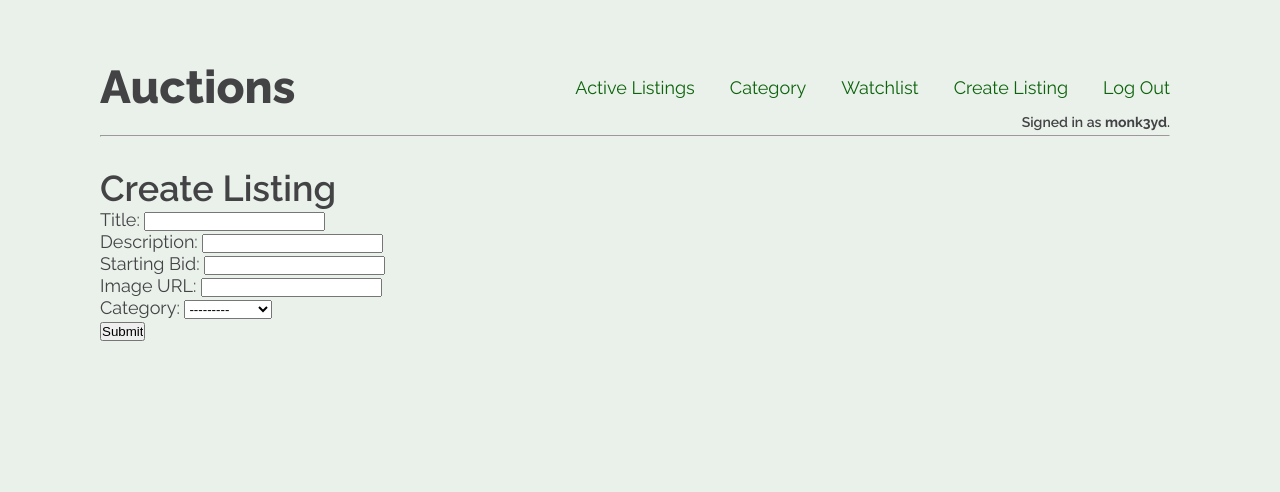
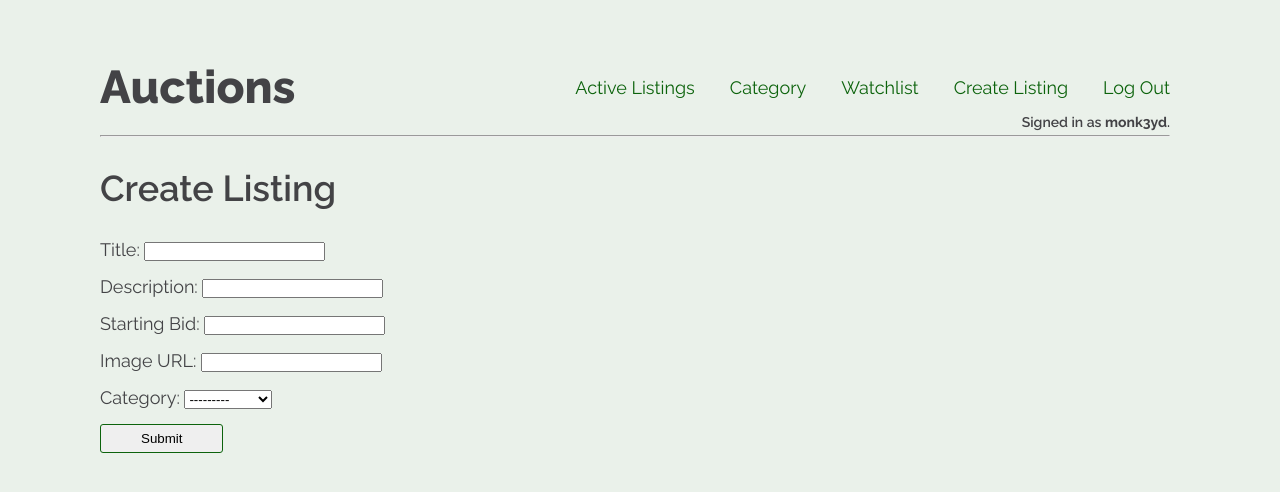
Before and after one commit to monk3yd/commerce-v2, a Django app: page /create in a window 1280 px wide. Shown: the top 492 px of the page. Run offline with Django 3.2, Linux system fonts and the light colour scheme; a user stored in the database is signed in; some libraries are stand-ins or nearby versions.

Commit message:
Layout create listing page

```diff
--- a/auctions/models.py
+++ b/auctions/models.py
@@ -141,6 +141,10 @@ class AddListingItemForm(ModelForm):
             'img_url': 'Image URL',
             'category': 'Category'
         }
+        # https://colinkingswood.github.io/Model-Form-Customisation/
+        # widgets = {
+
+        # }
 
 
 class BidForm(ModelForm):
--- a/auctions/static/auctions/style.css
+++ b/auctions/static/auctions/style.css
@@ -61,6 +61,7 @@ a {
 
 .navbar-nav {
     display: flex;
+    flex-wrap: wrap;
 }
 
 .nav-item {
@@ -84,12 +85,14 @@ hr {
     margin-bottom: 3rem;
 }
 
+.form-group {
+    margin-bottom: 1.5rem;
+}
+
 .form-control {
     border: 1px solid rgb(12, 99, 12);
     border-radius: 0.3rem;
-    margin-bottom: 1rem;
     padding: 0.6rem;
-
 }
 
 .btn {
--- a/auctions/templates/auctions/create.html
+++ b/auctions/templates/auctions/create.html
@@ -5,33 +5,32 @@
 {% endblock %}
 
 {% block body %}
-    <h2>Create Listing</h2>
+    <h2 class="body-title">Create Listing</h2>
     <form action="{% url 'create' %}" method="POST">
         {% csrf_token %}
         <!-- {{ form.as_p }} -->
-        <p>
+        <div class="form-group">
             {{ form.title.label_tag }}              <!-- <label for="">Title: </label> -->
             {{ form.title }}
-        </p>
-        <p>
+        </div>
+        <div class="form-group">
             {{ form.description.label_tag }}  <!-- <label for="">Description: </label> -->
             {{ form.description }}
-        </p>
-        <p>
-
+        </div>
+        <div class="form-group">
             {{ form.starting_bid.label_tag }}  <!-- <label for="">Starting Bid: </label> -->
             {{ form.starting_bid }}
-        </p>
-        <p>
+        </div>
+        <div class="form-group">
             {{ form.img_url.label_tag }}  <!-- <label for="">Image URL: </label> -->
             {{ form.img_url }}
-        </p>
-        <p>
+        </div>
+        <div class="form-group">
             {{ form.category.label_tag }}
             {{ form.category }}
-        </p>
+        </div>
 
-        <input type="submit" value="Submit">
+        <input class="btn" type="submit" value="Submit">
 
     </form>
 {% endblock %}
--- a/auctions/templates/auctions/watchlist.html
+++ b/auctions/templates/auctions/watchlist.html
@@ -6,7 +6,7 @@
 
 {% block body %}
 {% if user.is_authenticated %}
-    <h2>My Watchlist</h2>
+    <h2 class="body-title">My Watchlist</h2>
     <ul class="watchlist-list">
         {% for item in watchlist %}
         <li>
@@ -20,7 +20,7 @@
             <!-- {{ element.item.title}}   -->
         </li>
         {% empty %}
-            <li><span>There are no items in watchlist.</span></li>
+            <span>There are no items in watchlist.</span>
         {% endfor %}
     </ul>
 {% endif %}
```
Also changed, not shown: db.sqlite3.
